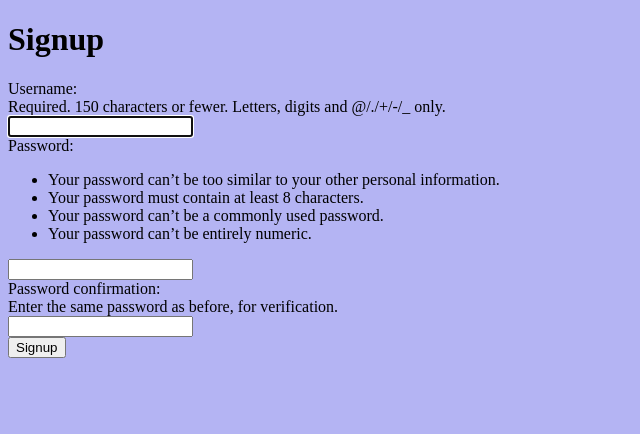
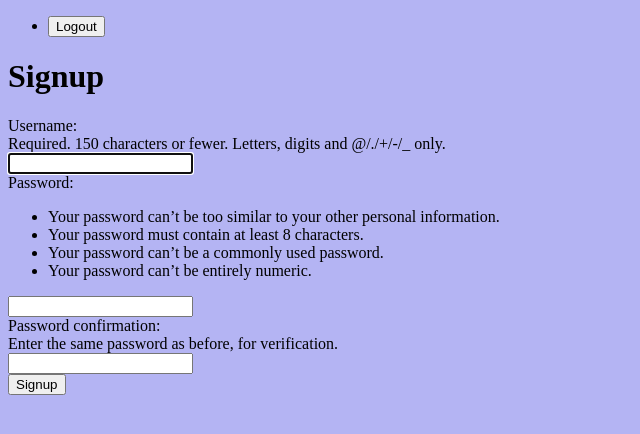
Before and after one commit to AjibadeHassan/Django, a Django app: page /accounts/signup in a window 1280 px wide. Shown: the top 434 px of the page, without its empty margins (0-640 px from the left). Run offline with Django 5.2, Linux system fonts and the light colour scheme.

Commit message:
logging user out

```diff
--- a/fumiwaste/accounts/urls.py
+++ b/fumiwaste/accounts/urls.py
@@ -8,4 +8,5 @@ app_name = 'accounts'
 urlpatterns = [
     path('signup', views.signup_view, name='signup'),
     path('login', views.login_view, name='login'),
+    path('logout', views.logout_view, name='logout'),
 ]
--- a/fumiwaste/accounts/views.py
+++ b/fumiwaste/accounts/views.py
@@ -25,3 +25,10 @@ def login_view(req):
     else:
        form = AuthenticationForm()
     return render(req,'accounts/login.html',{'form': form})
+
+
+def logout_view(req):
+    if (req.method == 'POST'):
+        logout(req)
+        # print('user logged out succesfully')
+        return redirect('articles:list')
--- a/fumiwaste/articles/templates/base.html
+++ b/fumiwaste/articles/templates/base.html
@@ -9,6 +9,16 @@
     <link rel="stylesheet" href="{% static 'styles.css'%}">
 </head>
 <body>
+    <nav>
+        <ul>
+            <li>
+                <form action="{% url 'accounts:logout' %}" method="post">
+                    {% csrf_token %}
+                    <button type="submit">Logout</button>
+                </form>
+            </li>
+        </ul>
+    </nav>
     <div class="wrapper">
 {%  block content %}
 
```
Also changed, not shown: fumiwaste/db.sqlite3.
